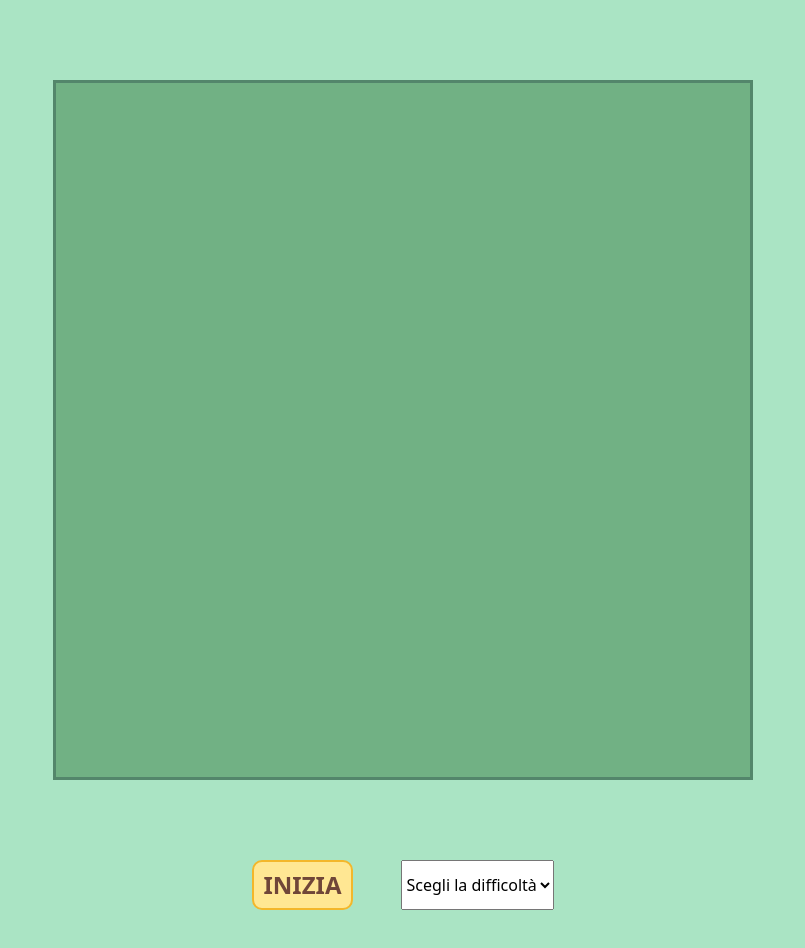
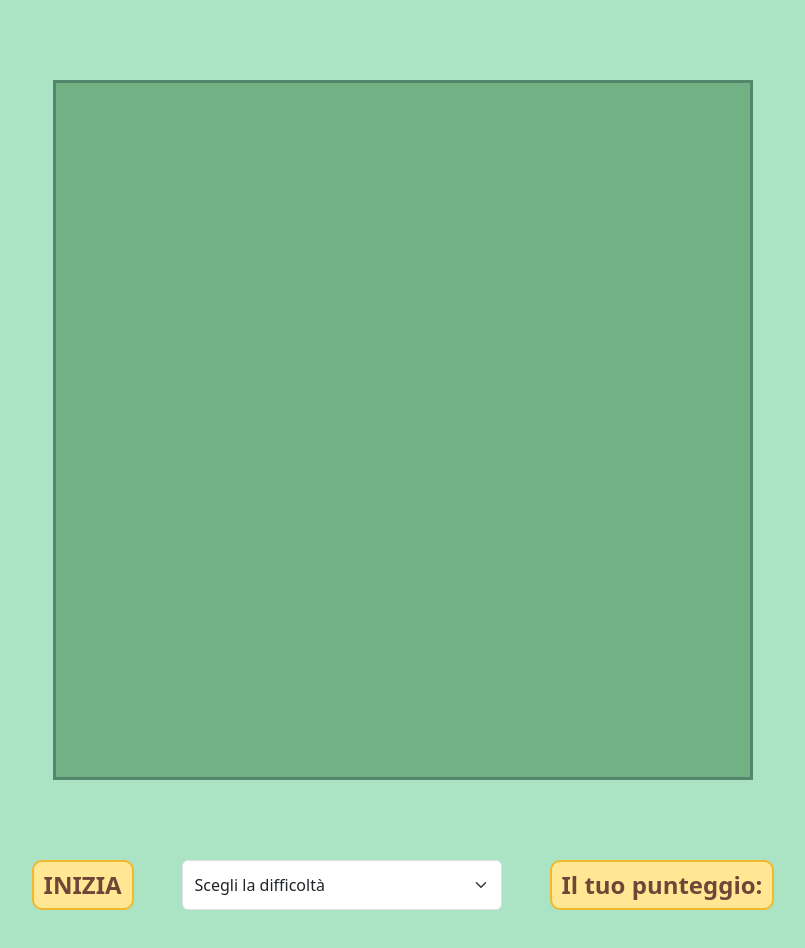
Before and after one commit to giuliabaratella/js-campominato-dom, a plain HTML site: page index.html in a window 1280 px wide. Shown: the whole page, without its empty margins (237-1042 px from the left). Drawn offline with nearby package versions, Linux system fonts and the light colour scheme.

Commit message:
added score

```diff
--- a/css/style.css
+++ b/css/style.css
@@ -55,3 +55,13 @@ body {
     border: 3px solid rgb(155, 73, 80);
     color: white
 }
+
+#score {
+    border-radius: 10px;
+    padding: 5px 10px;
+    border:2px solid var(--color-border-square-click);
+    background-color: var(--color-inner-square-click);
+    color: var(--color-text);
+    font-size: 1.5em;
+    font-weight: bold;
+}
--- a/index.html
+++ b/index.html
@@ -18,14 +18,19 @@
             <button id="button" class="text-uppercase">
                 Inizia
             </button>
-            <select name="difficulty" id="difficulty">
+            <select class="form-select w-25" name="difficulty" id="difficulty">
                 <option value="">Scegli la difficoltà</option>
                 <option value="1">Facile</option>
                 <option value="2">Media</option>
                 <option value="3">Difficile</option>
             </select>
+            <div id="score">
+                <span>Il tuo punteggio:</span>
+                <span id="n-score"></span>
+            </div>
         </div>
         <div class="alert text-center"></div>
+
     </main>
 
     <script src="js/script.js"></script>
--- a/js/script.js
+++ b/js/script.js
@@ -10,6 +10,10 @@ function campoMinato (){
     const difficultyBox = document.getElementById('difficulty');
     // aggiungo la costante per le bombe
     const nBombs = 16;
+    // aggiungo la variabile del punteggio
+    let score = 0;
+    const nScore = document.getElementById('n-score');
+
 
     btn.addEventListener('click', play);
 
@@ -48,6 +52,8 @@ function campoMinato (){
                 this.innerHTML = '<i class="fa-solid fa-bomb fa-beat-fade"></i>';
             } else {
                 this.classList.add('active');
+                score++;
+                nScore.innerHTML = score;
             }
 
             console.log(this.innerText);
```
